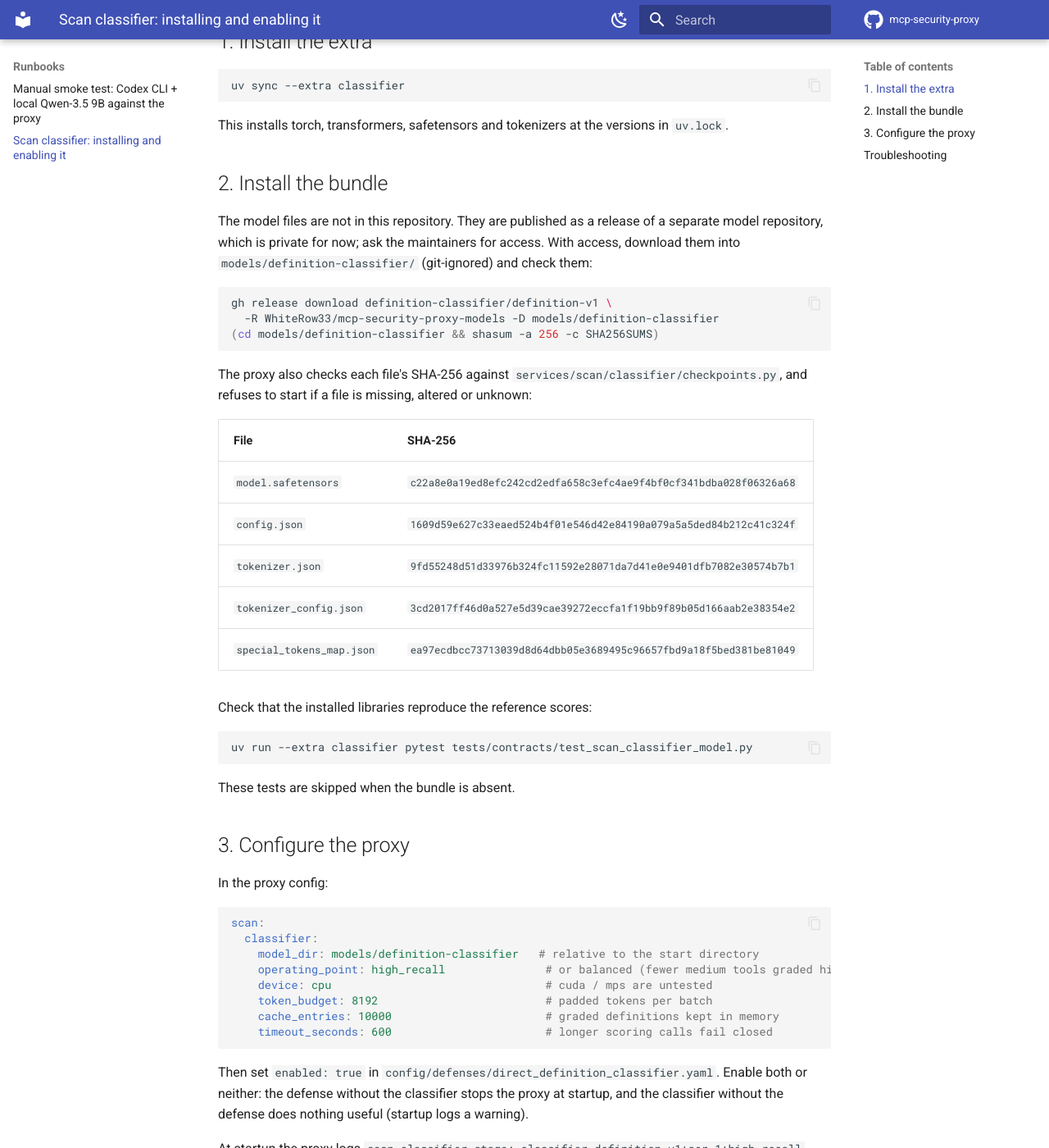
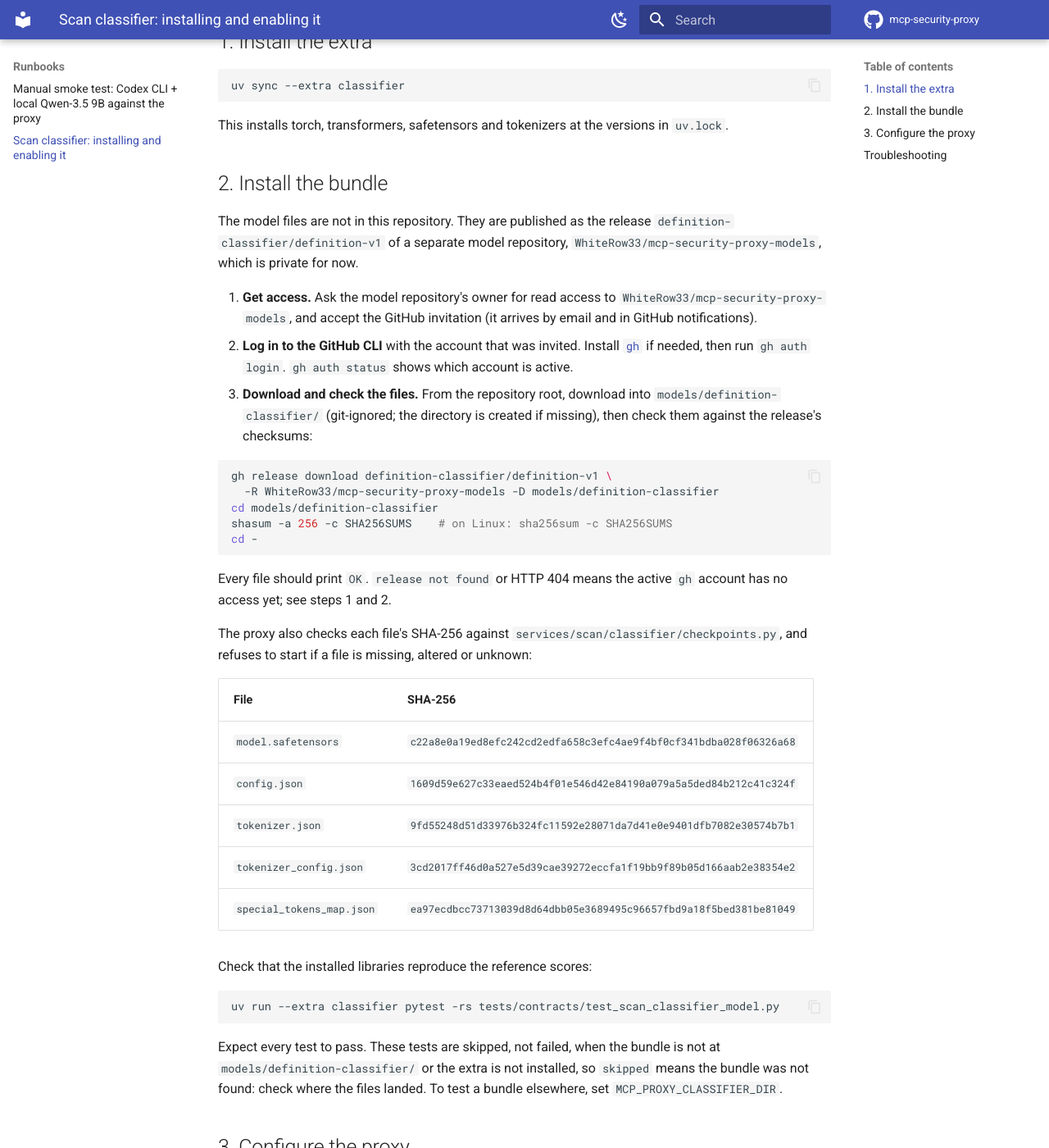
Before and after one commit to taha-kahya/mcp-security-proxy, an MkDocs documentation site: the page built from docs/runbooks/scan-classifier.md, in a window 1280 px wide and 1400 px high, scrolled down 311 px. Shown: the whole window at 82% size. Built offline with MkDocs 1.6.1 and Material for MkDocs 9.7.7, drawn with Linux system fonts in a browser that asks for light colours; comment, search, counter and statistics services are not loaded.

Commit message:
docs(runbook): step-by-step access, gh login and checksum check for the classifier bundle

````diff
--- a/docs/runbooks/scan-classifier.md
+++ b/docs/runbooks/scan-classifier.md
@@ -17,16 +17,31 @@ versions in `uv.lock`.
 
 ## 2. Install the bundle
 
-The model files are not in this repository. They are published as a
-release of a separate model repository, which is private for now; ask the
-maintainers for access. With access, download them into
-`models/definition-classifier/` (git-ignored) and check them:
+The model files are not in this repository. They are published as the
+release `definition-classifier/definition-v1` of a separate model
+repository, `WhiteRow33/mcp-security-proxy-models`, which is private for
+now.
 
-```sh
-gh release download definition-classifier/definition-v1 \
-  -R WhiteRow33/mcp-security-proxy-models -D models/definition-classifier
-(cd models/definition-classifier && shasum -a 256 -c SHA256SUMS)
-```
+1. **Get access.** Ask the model repository's owner for read access to
+   `WhiteRow33/mcp-security-proxy-models`, and accept the GitHub
+   invitation (it arrives by email and in GitHub notifications).
+2. **Log in to the GitHub CLI** with the account that was invited. Install
+   [`gh`](https://cli.github.com/) if needed, then run `gh auth login`.
+   `gh auth status` shows which account is active.
+3. **Download and check the files.** From the repository root, download
+   into `models/definition-classifier/` (git-ignored; the directory is
+   created if missing), then check them against the release's checksums:
+
+   ```sh
+   gh release download definition-classifier/definition-v1 \
+     -R WhiteRow33/mcp-security-proxy-models -D models/definition-classifier
+   cd models/definition-classifier
+   shasum -a 256 -c SHA256SUMS    # on Linux: sha256sum -c SHA256SUMS
+   cd -
+   ```
+
+   Every file should print `OK`. `release not found` or HTTP 404 means
+   the active `gh` account has no access yet; see steps 1 and 2.
 
 The proxy also checks each file's SHA-256 against
 `services/scan/classifier/checkpoints.py`, and refuses to start if a file
@@ -43,10 +58,13 @@ is missing, altered or unknown:
 Check that the installed libraries reproduce the reference scores:
 
 ```sh
-uv run --extra classifier pytest tests/contracts/test_scan_classifier_model.py
+uv run --extra classifier pytest -rs tests/contracts/test_scan_classifier_model.py
 ```
 
-These tests are skipped when the bundle is absent.
+Expect every test to pass. These tests are skipped, not failed, when the
+bundle is not at `models/definition-classifier/` or the extra is not
+installed, so `skipped` means the bundle was not found: check where the
+files landed. To test a bundle elsewhere, set `MCP_PROXY_CLASSIFIER_DIR`.
 
 ## 3. Configure the proxy
 
````
